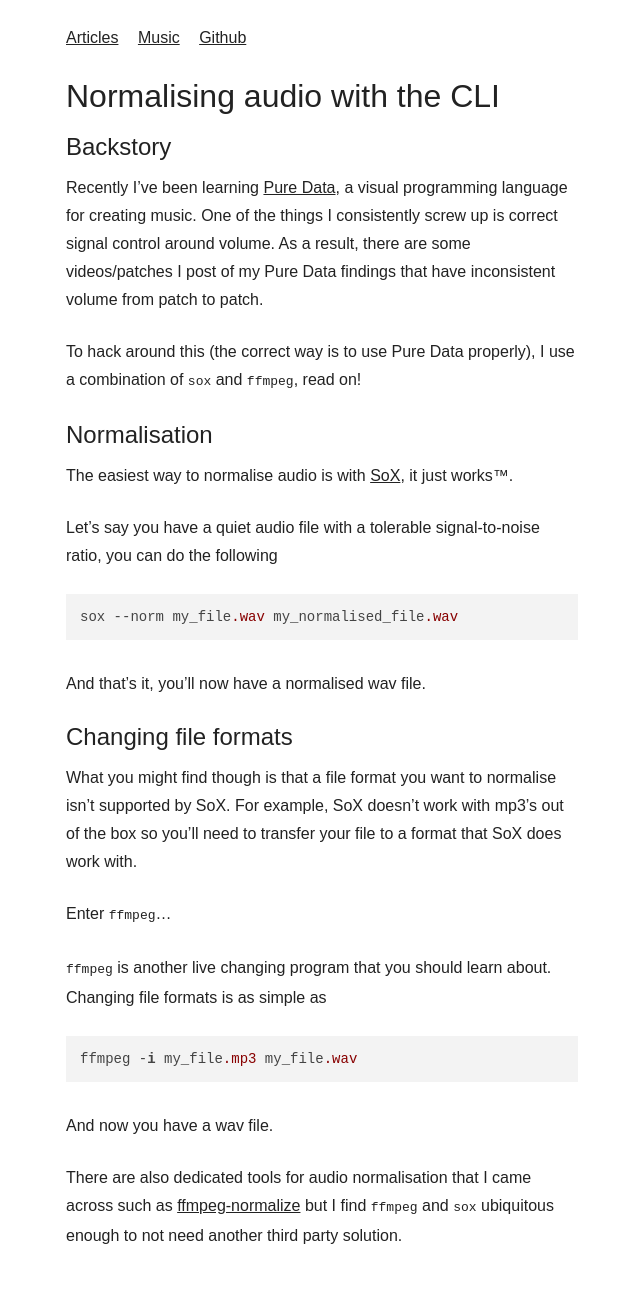
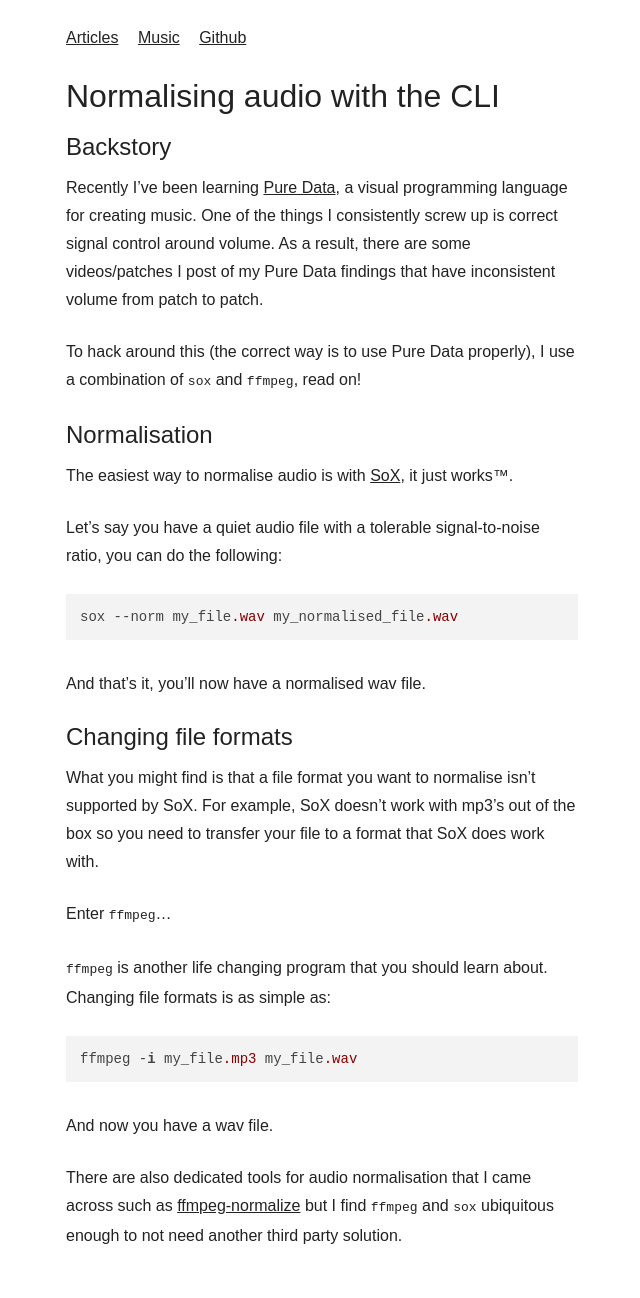
Before and after one commit to joereynolds/joereynolds.github.io, a Jekyll site: the page built from _posts/2019-07-03-normalising-audio-with-the-cli.md, in a window 1280 px wide. Shown: the whole page, without its empty margins (318-958 px from the left). Built offline with Jekyll 4.4.1, drawn with Linux system fonts in a browser that asks for light colours; nearby versions of some CDN libraries; some web fonts are replaced.

Commit message:
Update 2019-07-03-normalising-audio-with-the-cli.md

````diff
--- a/_posts/2019-07-03-normalising-audio-with-the-cli.md
+++ b/_posts/2019-07-03-normalising-audio-with-the-cli.md
@@ -22,7 +22,7 @@ The easiest way to normalise audio is with [SoX](http://sox.sourceforge.net/),
 it just works™.
 
 Let's say you have a quiet audio file with a tolerable signal-to-noise ratio,
-you can do the following
+you can do the following:
 
 ```
 sox --norm my_file.wav my_normalised_file.wav
@@ -32,14 +32,14 @@ And that's it, you'll now have a normalised wav file.
 
 ## Changing file formats
 
-What you might find though is that a file format you want to normalise isn't
+What you might find is that a file format you want to normalise isn't
 supported by SoX.  For example, SoX doesn't work with mp3's out of the box so
-you'll need to transfer your file to a format that SoX does work with.
+you need to transfer your file to a format that SoX does work with.
 
 Enter `ffmpeg`...
 
-`ffmpeg` is another live changing program that you should learn about. Changing
-file formats is as simple as
+`ffmpeg` is another life changing program that you should learn about. Changing
+file formats is as simple as:
 
 ```
 ffmpeg -i my_file.mp3 my_file.wav
````
